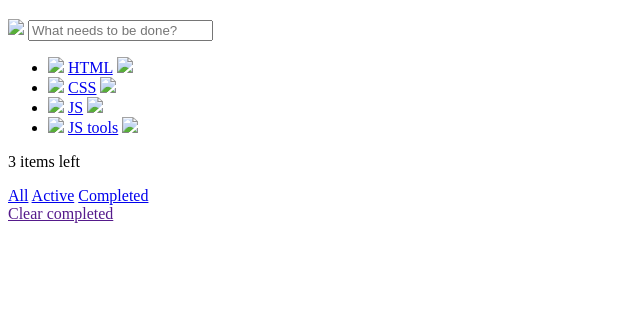
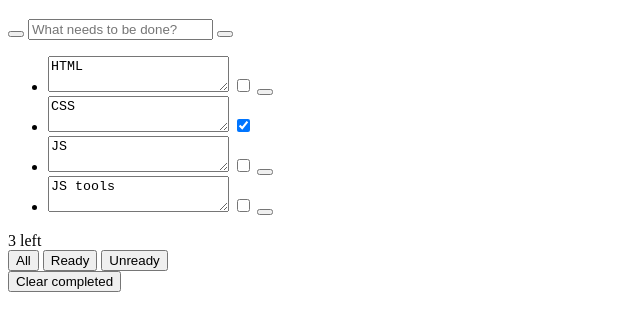
Before and after one commit to ok-technopolis/Barybin_Anton, a plain HTML site: page index.html in a window 1280 px wide. Shown: the part 61-392 px from the top of the page, without its empty margins (0-640 px from the left). Drawn offline with Linux system fonts and the light colour scheme.

Commit message:
fixed some problems

```diff
--- a/index.html
+++ b/index.html
@@ -8,52 +8,65 @@
 <div class="wrapper">
     <h1 class="main_text">todos</h1>
     <div class="main_content">
-        <div class="add">
-            <img src="#" class="select_all_button">
-            <input type="text" class="add_task" placeholder="What needs to be done?">
+        <div class="task_add">
+            <button class="select_all_button"
+                    aria-label="Отметить все, как выполненные"></button>
+            <input type="text" class="add_task" placeholder="What needs to be done?"
+                   aria-label="Поле добавления todo">
+            <button class="task-item-remove"
+                    aria-label="Удалить todo"></button>
         </div>
 
         <ul class="tasks_list">
-            <li class="task">
-                <img src="#" class="task_check_button">
-                <a href="#" class="task_title">HTML</a>
-                <img src="#" class="task_close_button">
+            <li class="task-item">
+                <textarea class="task-item_text">HTML</textarea>
+                <input type="checkbox"
+                       class=“todo-item_unready-mark” aria-label="Пометить как выполненное"/>
+                <button class="task-item-remove"
+                        aria-label="Удалить todo"></button>
             </li>
 
-            <li class="task checked">
-                <img src="#" class="task_check_button">
-                <a href="#" class="task_title">CSS</a>
-                <img src="#" class="task_close_button">
+            <li class="task-item __ready">
+                <textarea class="task-item_text">CSS</textarea>
+                <input type="checkbox" checked="checked"
+                       class=“task-item_ready-mark” aria-label="Пометить как невыполненное"/>
             </li>
 
-            <li class="task">
-                <img src="#" class="task_check_button">
-                <a href="#" class="task_title">JS</a>
-                <img src="#" class="task_close_button">
+            <li class="task-item">
+                <textarea class="task-item_text">JS</textarea>
+                <input type="checkbox"
+                       class=“todo-item_unready-mark” aria-label="Пометить как выполненное"/>
+                <button class="task-item-remove"
+                        aria-label="Удалить todo"></button>
             </li>
 
-            <li class="task">
-                <img src="#" class="task_check_button">
-                <a href="#" class="task_title">JS tools</a>
-                <img src="#" class="task_close_button">
+            <li class="task-item">
+                <textarea class="task-item_text">JS tools</textarea>
+                <input type="checkbox"
+                       class=“todo-item_unready-mark” aria-label="Пометить как выполненное"/>
+                <button class="task-item-remove"
+                        aria-label="Удалить todo"></button>
             </li>
         </ul>
 
-        <nav class="footer">
-            <div class="nav_left">
-                <p class="nav">3 items left</p>
+
+        <div class="tasks-actions-bar">
+            <div class="tasks-actions-bar_counter"
+                 aria-label="Счетчик не сделанных todo">3 left</div>
+
+            <div class="tasks-filters">
+                <button class="tasks-filters __active" data-filter="all"
+                        aria-label="Фильтр: показать все">All</button>
+                <button class="tasks-filters" data-filter="ready"
+                        aria-label="Фильтр: показать выполненные">Ready</button>
+                <button class="tasks-filters"data-filter="unready"
+                        aria-label="Фильтр: показать невыполненные">Unready</button>
             </div>
 
-            <div class="nav_center">
-                <a href="#" class="nav active">All</a>
-                <a href="#" class="nav">Active</a>
-                <a href="#" class="nav">Completed</a>
-            </div>
-
-            <div class="nav_right">
-                <a href="" class="nav">Clear completed</a>
-            </div>
-        </nav>
+            <button class="tasks-actions-bar_clear-completed">
+                Clear completed
+            </button>
+        </div>
     </div>
 </div>
 </body>
```
